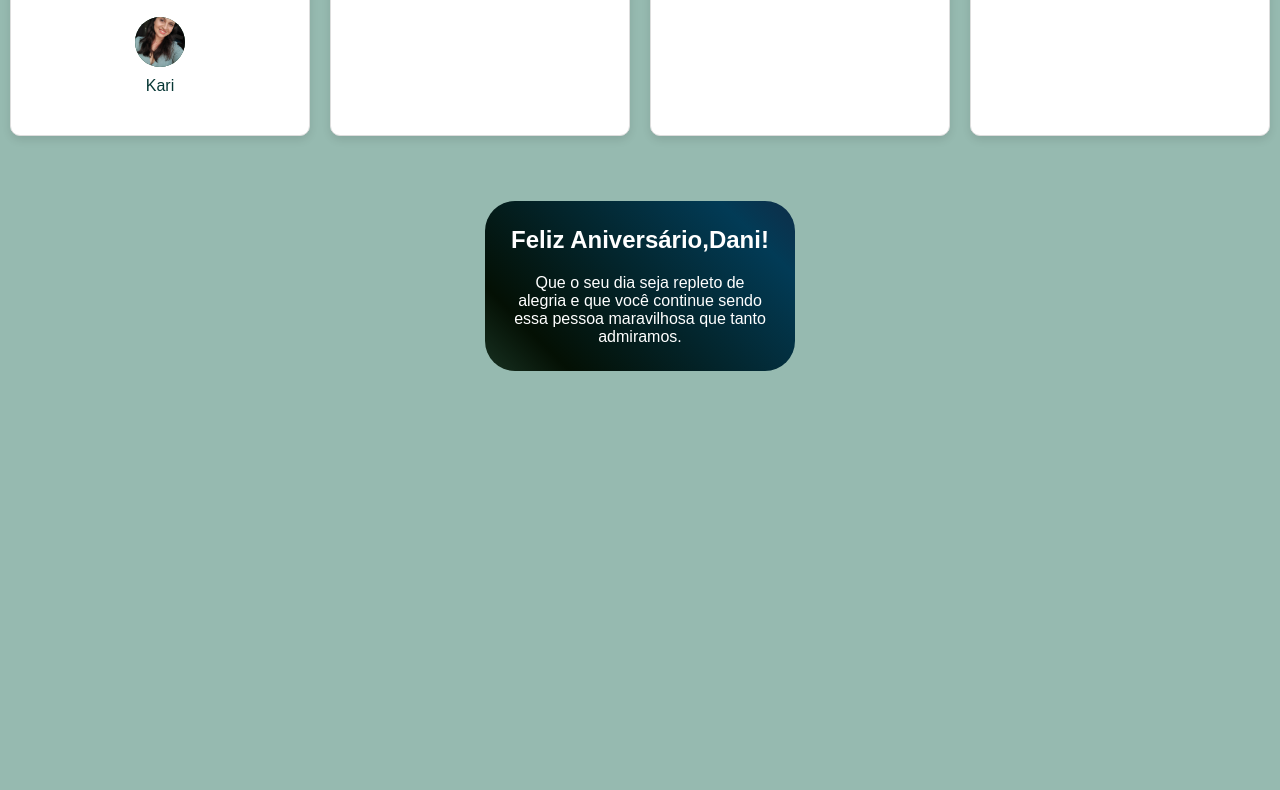
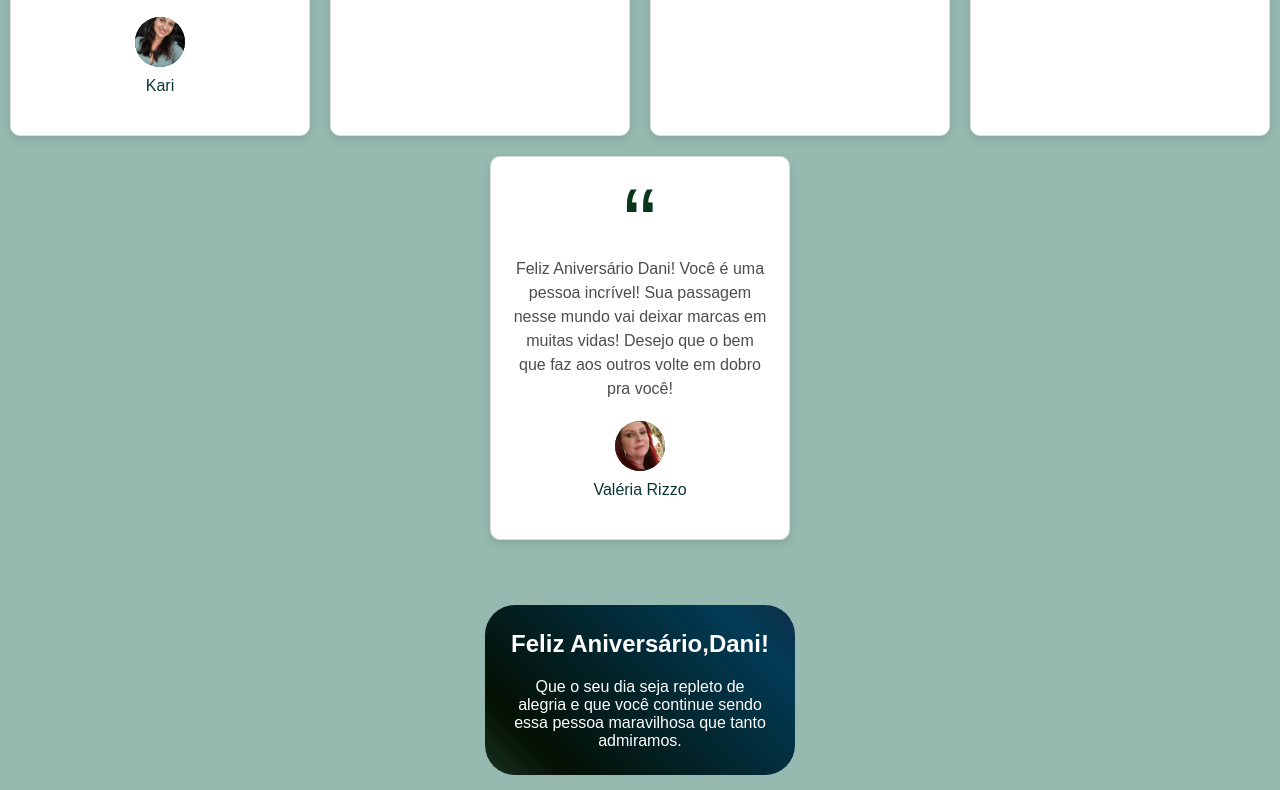
Before and after one commit to ludeweese/wdd331r2025, a plain HTML site: page Dani/dani.html in a window 1280 px wide. Shown: the part 2873-3663 px from the top of the page. Before the commit the page ends 3259 px from the top, so only its background shows below. Drawn offline with Linux system fonts and the light colour scheme.

Commit message:
added valeria rizzo

```diff
--- a/Dani/dani.html
+++ b/Dani/dani.html
@@ -324,13 +324,26 @@
       </div>
       <div class="testimonial-box">
         <div class="quote-mark">“</div>
-        <p class="testimonial-comment">Parabéns Dani pelo seu dia. Desejo muitas felicidades, Saúde. Que continue sendo esta pessoa querida que irradia luz e harmonia as pessoas ao seu redor.
+        <p class="testimonial-comment">Parabéns Dani pelo seu dia. Desejo muitas felicidades, Saúde.
+          Que continue sendo esta pessoa querida que irradia luz e harmonia as pessoas ao seu redor.
         </p>
         <div class="testimonial-author">
           <div class="author-photo">
             <img src="./images/denise.jpeg" alt="Author 16 Photo">
           </div>
           <p class="author-name">Denise </p>
+        </div>
+      </div>
+      <div class="testimonial-box">
+        <div class="quote-mark">“</div>
+        <p class="testimonial-comment">Feliz Aniversário Dani! Você é uma pessoa incrível! Sua passagem nesse mundo vai deixar marcas em muitas vidas!
+           Desejo que o bem que faz aos outros volte em dobro pra você!
+        </p>
+        <div class="testimonial-author">
+          <div class="author-photo">
+            <img src="./images/valeriarizzo.jpeg" alt="Author 17 Photo">
+          </div>
+          <p class="author-name">Valéria Rizzo </p>
         </div>
       </div>
   </div>
```
Also changed, not shown: Dani/images/valeriarizzo.jpeg (added).
